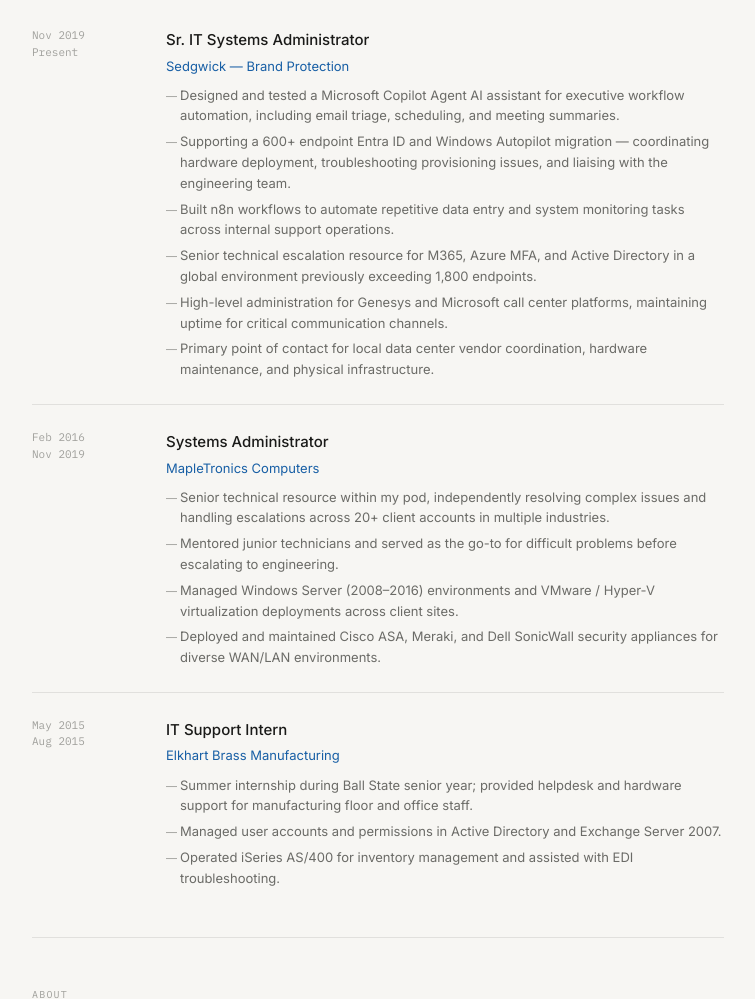
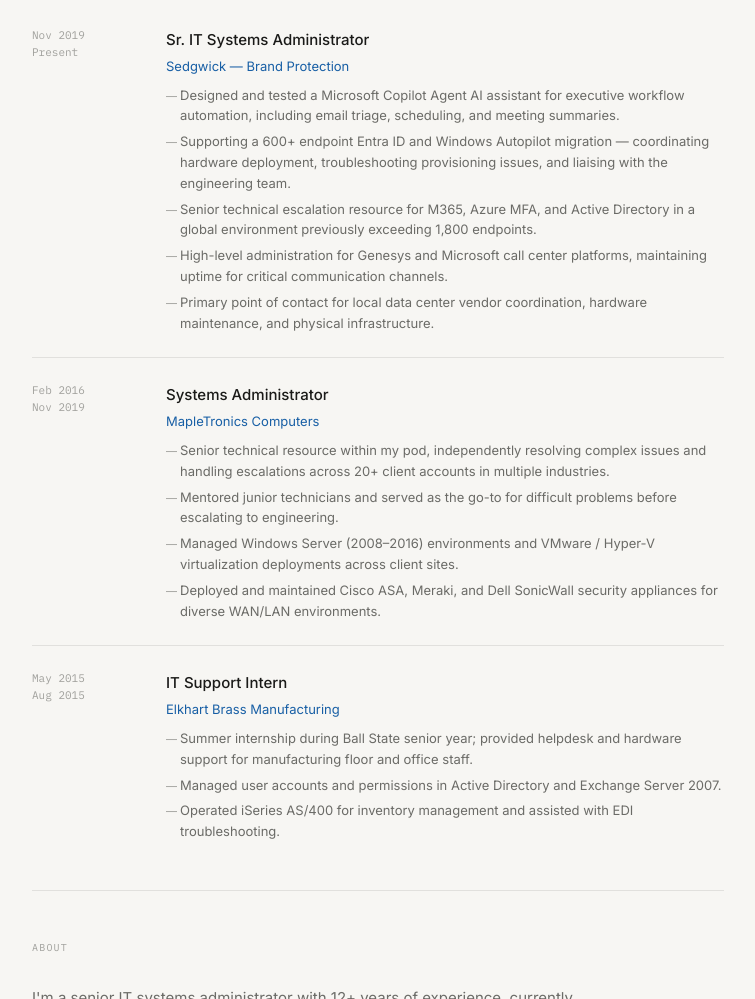
Before and after one commit to nwilsey16/portfolio, a plain HTML site: page index.html in a window 1280 px wide. Shown: the part 2132-3131 px from the top of the page, without its empty margins (262-1017 px from the left). Drawn offline with Linux system fonts and the light colour scheme.

Commit message:
Update index.html

```diff
--- a/index.html
+++ b/index.html
@@ -382,7 +382,6 @@
             <ul class="exp-bullets">
               <li>Designed and tested a Microsoft Copilot Agent AI assistant for executive workflow automation, including email triage, scheduling, and meeting summaries.</li>
               <li>Supporting a 600+ endpoint Entra ID and Windows Autopilot migration — coordinating hardware deployment, troubleshooting provisioning issues, and liaising with the engineering team.</li>
-              <li>Built n8n workflows to automate repetitive data entry and system monitoring tasks across internal support operations.</li>
               <li>Senior technical escalation resource for M365, Azure MFA, and Active Directory in a global environment previously exceeding 1,800 endpoints.</li>
               <li>High-level administration for Genesys and Microsoft call center platforms, maintaining uptime for critical communication channels.</li>
               <li>Primary point of contact for local data center vendor coordination, hardware maintenance, and physical infrastructure.</li>
```
